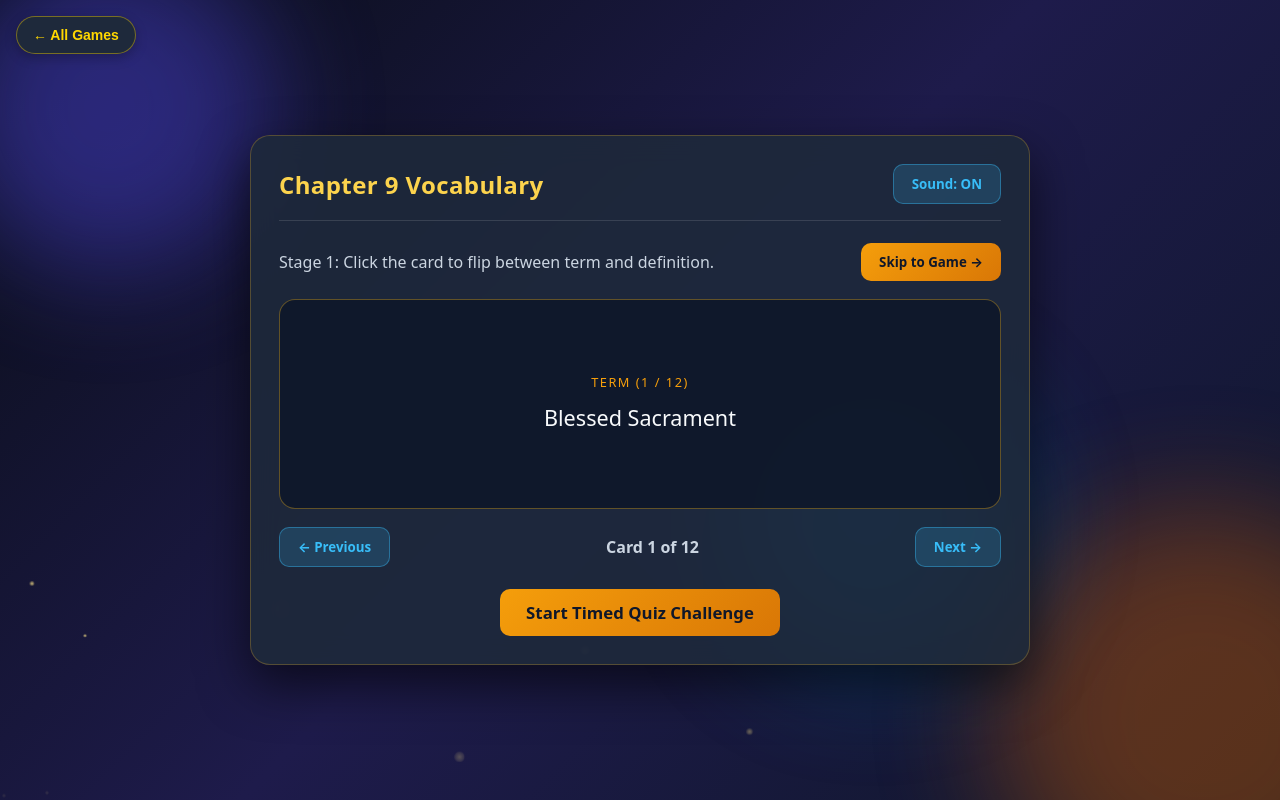
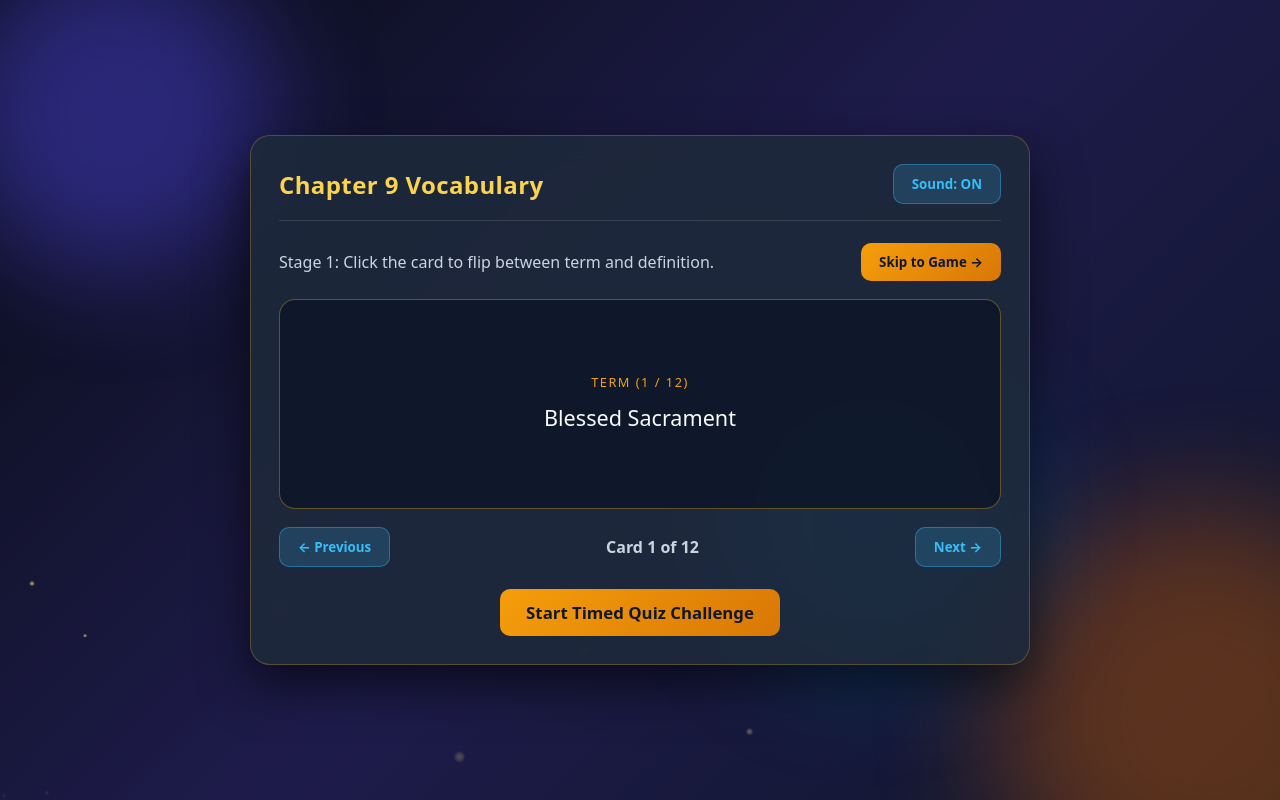
Before and after one commit to njoy-mund/catholic-game-students, a plain HTML site: page ch-9-game-6-vocabulary-flash.html in a window 1280 px wide. Drawn offline with Linux system fonts and the light colour scheme.

Commit message:
Remove 'All Games' link from vocabulary flash game
Removed the 'All Games' link from the HTML file.

```diff
--- a/ch-9-game-6-vocabulary-flash.html
+++ b/ch-9-game-6-vocabulary-flash.html
@@ -470,9 +470,7 @@ document.getElementById("backToStudyBtn").onclick = () => {
   document.getElementById("livesBadge").classList.add("hidden");
   document.getElementById("studyStage").classList.remove("hidden");
 };
-</script> <a href="index.html" style="position:fixed; top:16px; left:16px; z-index:9999; background:#1e293b; color:#ffd700; padding:10px 16px; border-radius:50px; text-decoration:none; font-family:sans-serif; font-weight:bold; font-size:14px; box-shadow:0 4px 12px rgba(0,0,0,0.25); border:1px solid rgba(255,215,0,0.4);">
-  ← All Games
-</a>
+</script>
 
 </body>
 </html>
```
